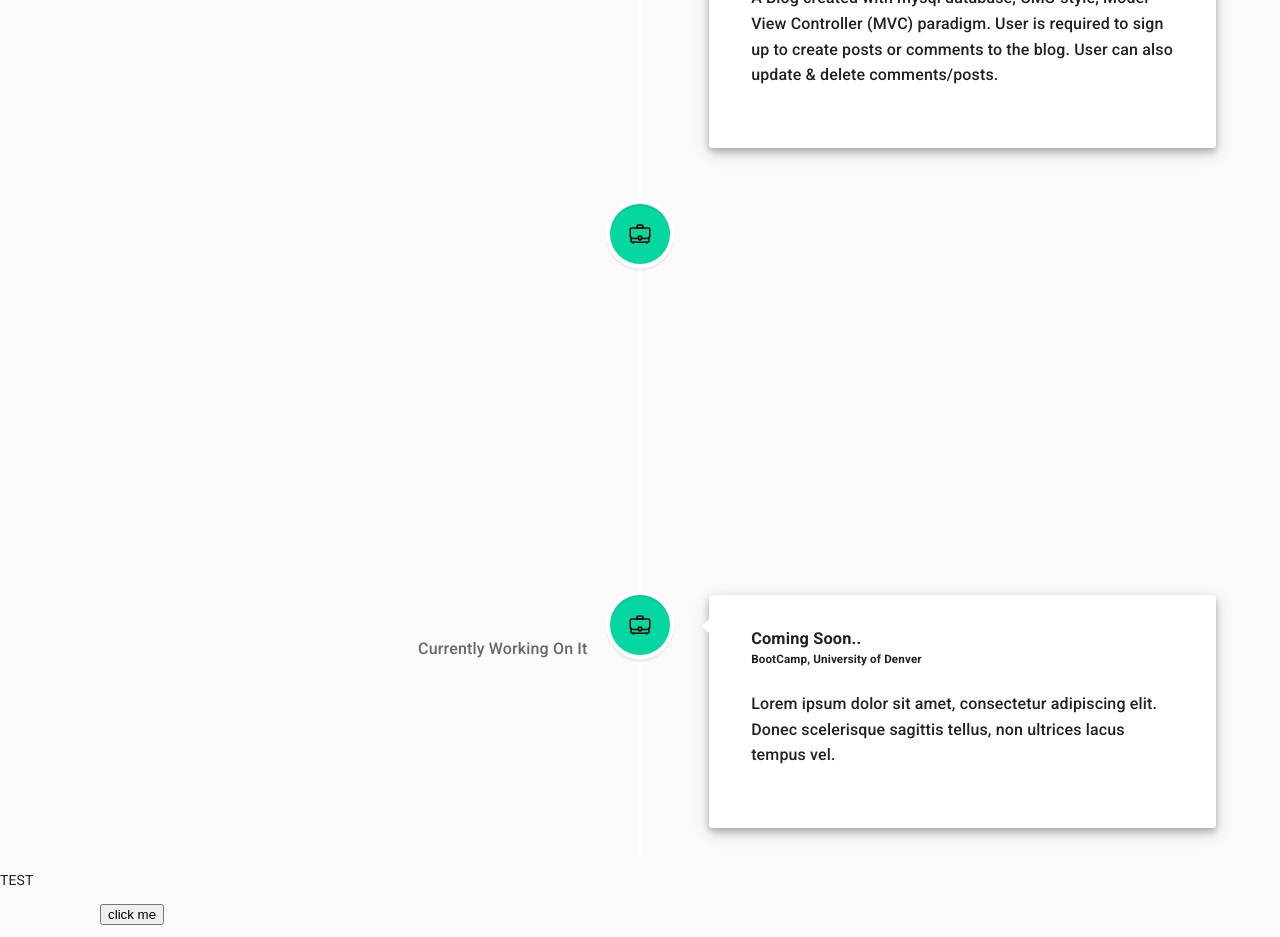
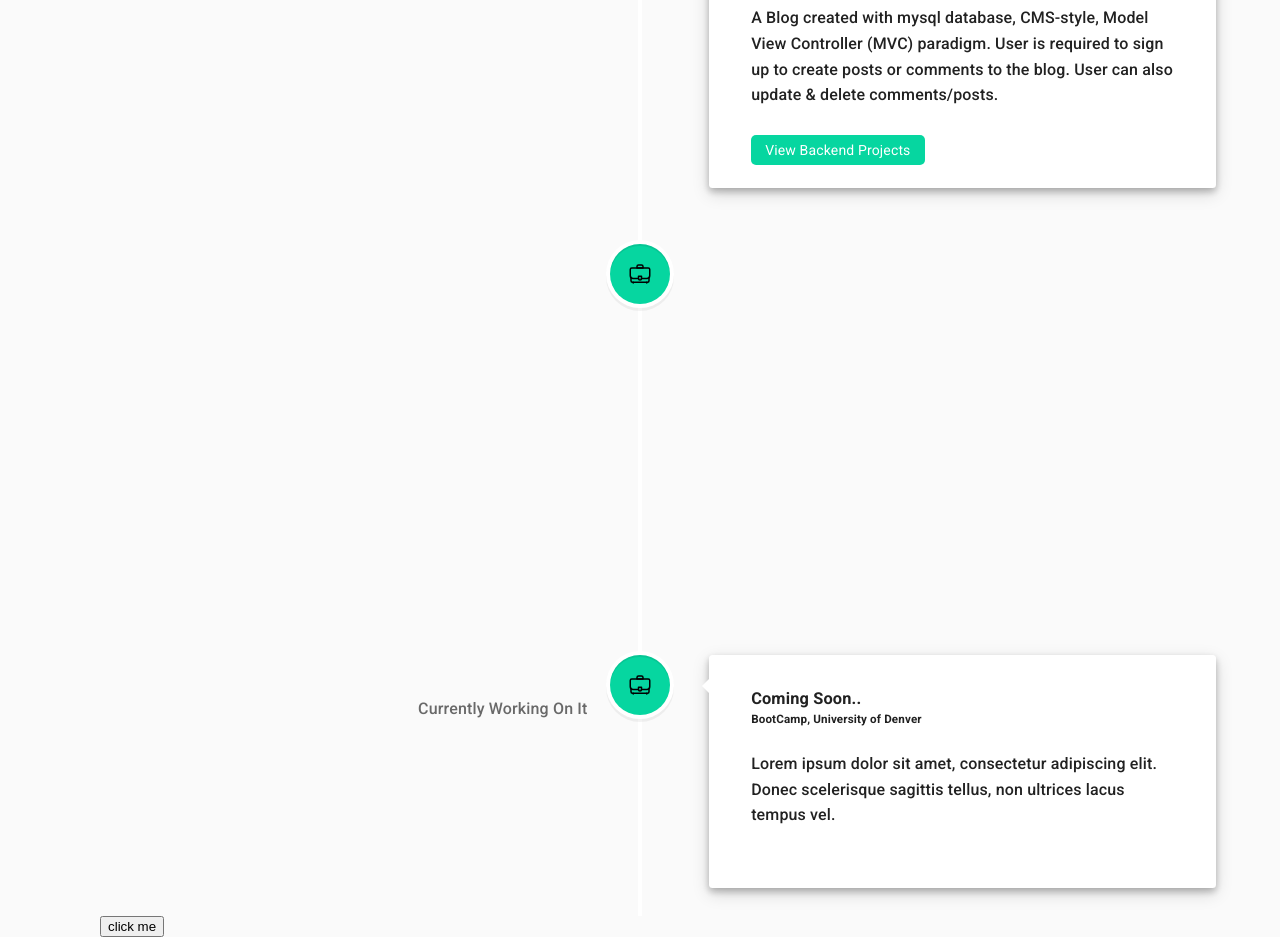
Before and after one commit to abanae/First_REACTAPP_Portfolio, a React (Create React App) app: page / in a window 1280 px wide. Shown: the part 1340-2277 px from the top of the page. Built offline with nearby package versions, Linux system fonts and the light colour scheme.

Commit message:
setting buttons to link to href

```diff
--- a/src/App.css
+++ b/src/App.css
@@ -1,9 +1,9 @@
-body {
+/* body {
     background: #3da3d5;
     font-family: "Montserrat", sans-serif;
     font-size: 16px;
     color: rgb(53, 53, 53);
-  }
+  } */
 
   .title {
     font-size: 6em;
--- a/src/App.js
+++ b/src/App.js
@@ -23,7 +23,6 @@ const handleClick = () => {
     <div>
       <Navbar />
 {handleRender(toRender)}
-<p>TEST</p>
 <button style={{marginLeft: '100px'}} onClick={handleClick}>click me</button>
     </div>
 
--- a/src/timelineElements.js
+++ b/src/timelineElements.js
@@ -1,13 +1,14 @@
 let timelineElements = [
   {
     id: 1,
-    title: "CURRENT STUDENT at University of Denver, University of Denver Coding Bootcamp",
+    title: "CURRENT STUDENT at University of Denver, Coding Bootcamp",
     location: "Denver, Colorado",
     description:
-      "*24 weeks of immersive experience that teaches Junior level web developers the skills needed to be successful. *Completed daily challenges & weekly projects gaining experience in full-stack development and deployment. *Practice pair-programing, test driven development, and agile methodologies",
-      // buttonText: "Course Certificate",
+      "24 weeks of immersive experience that teaches Junior level web developers the skills needed to be successful. *Completed daily challenges & weekly projects gaining experience in full-stack development and deployment. *Practice pair-programing, test driven development, and agile methodologies",
     date: "April 2021 - Current",
     icon: "school",
+    // buttonUrl: '',
+    // buttonText: "Course Certificate",
   },
   {
     id: 2,
@@ -27,13 +28,11 @@ let timelineElements = [
     location: "BootCamp, University of Denver",
     description:
       "Creating the logic to make the web app function properly, and accomplishing this through the use of server-side scripting languages. DESCRIPTION : Deepen your lyrical knowledge by using our dictionary functions to look up any 'slang' term from your favorite songs.Or further your 'traditional' knowledge with our Webster dictionary search.",
-      // buttonText: "View Backend Projects",
     date: "June 2021",
     icon: "work",
-      link :{
-        url: 'https://maximosandoval.github.io/urban-cipher/',
+    buttonUrl: 'https://maximosandoval.github.io/urban-cipher/',
     buttonText: "View Backend Projects",
-      }
+
   },
   {
     id: 4,
@@ -41,13 +40,10 @@ let timelineElements = [
     location: "BootCamp, University of Denver",
     description:
       "A Blog created with mysql database, CMS-style, Model View Controller (MVC) paradigm. User is required to sign up to create posts or comments to the blog. User can also update & delete comments/posts.",
-      // buttonText: "View Backend Projects",
     date: "July 2021",
     icon: "work",
-      link :{
-        url: 'https://awesome-blogger.herokuapp.com/',
+    buttonUrl: 'https://awesome-blogger.herokuapp.com/',
     buttonText: "View Backend Projects",
-      }
   },
   {
     id: 5,
@@ -55,13 +51,11 @@ let timelineElements = [
     location: "BootCamp, University of Denver",
     description:
       "Our project is a mock e-commerce store called Really Good Fake Store. E-commerce websites make up about 10% of the internet. Our goal was to be able to build this mock store with our current coding skills to mock something similar to what we might see on a real job.The client has the ability to create an account, login/logout, and add/delete products to their shpping cart.",
-      // buttonText: "View Backend Projects",
     date: "August 2021",
     icon: "work",
-      link :{
-        url: 'https://really-good-fake-store.herokuapp.com/',
+    buttonUrl: 'https://really-good-fake-store.herokuapp.com/',
     buttonText: "View Backend Projects",
-      }
+
   },
   {
     id: 6,
@@ -69,9 +63,10 @@ let timelineElements = [
     location: "BootCamp, University of Denver",
     description:
       "Lorem ipsum dolor sit amet, consectetur adipiscing elit. Donec scelerisque sagittis tellus, non ultrices lacus tempus vel.",
-      // buttonText: "View Backend Projects",
     date: "Currently Working On It",
     icon: "work",
+    // buttonUrl: '',
+    // buttonText: "View Backend Projects",
   },
 
 ]
```
Lines whose indentation alone changed are shown as unchanged.
